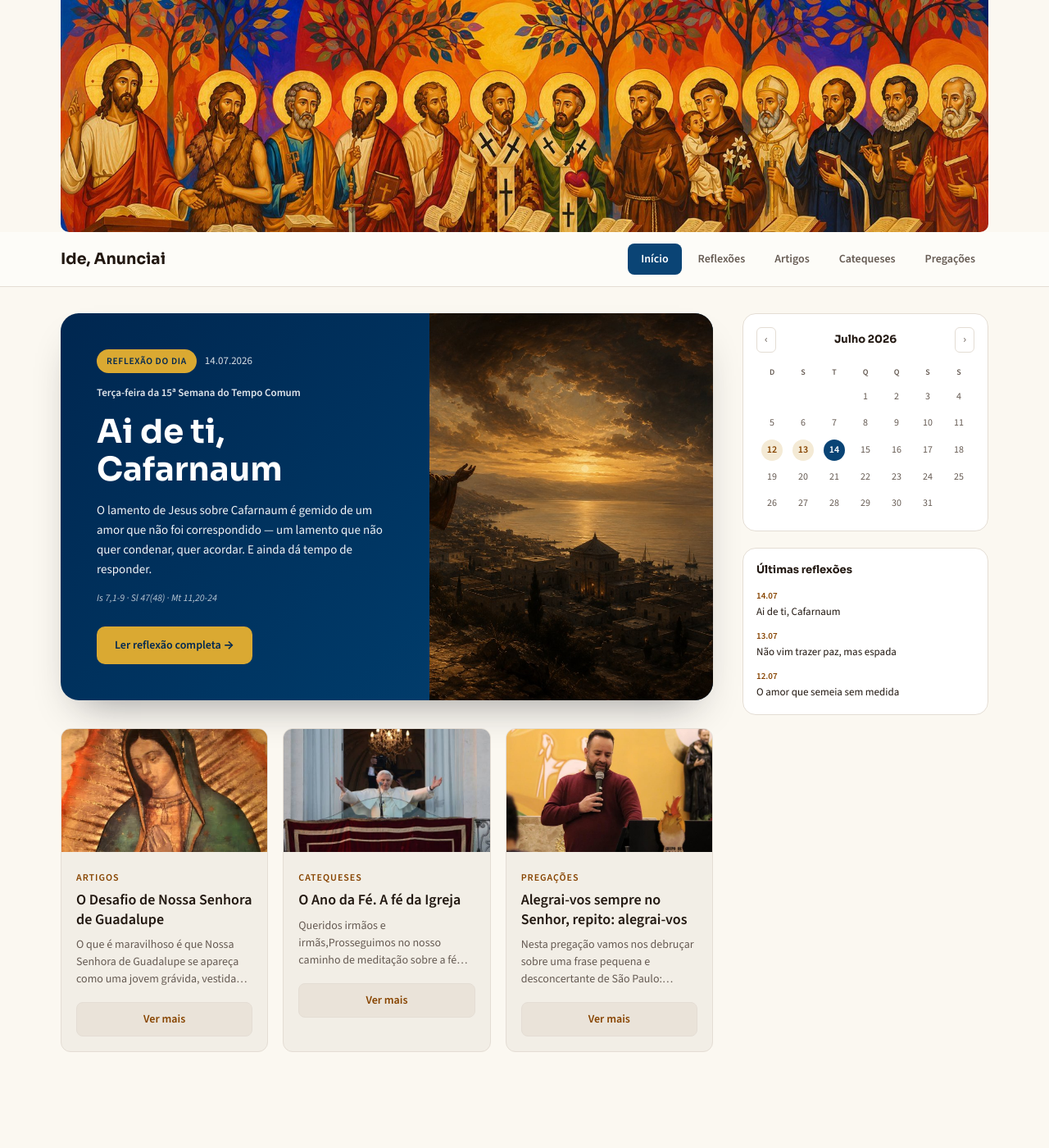
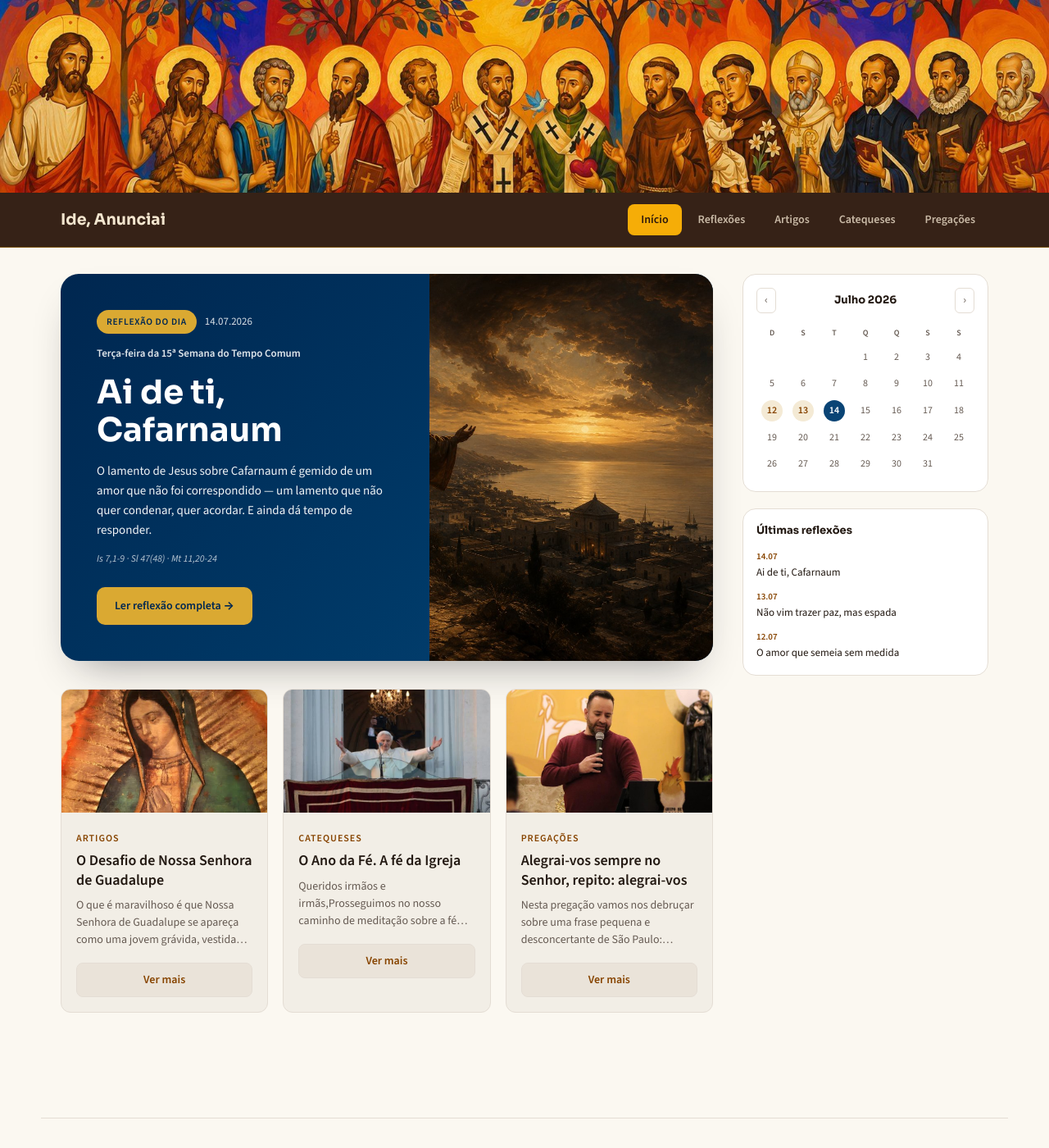
Before and after one commit to admariam/liturgiadiaria, a Jekyll site: the page built from index.html, in a window 1280 px wide and 1400 px high. Shown: the whole window at 82% size. Built offline with Jekyll 4.4.1, drawn with Linux system fonts in a browser that asks for light colours.

Commit message:
Banner ponta a ponta e 20% mais baixo; cabecalho escuro com dourado das auréolas

```diff
--- a/assets/css/style.css
+++ b/assets/css/style.css
@@ -42,9 +42,9 @@ a:focus-visible { outline: 2px solid var(--primary); outline-offset: 3px; border
   position: sticky;
   top: 0;
   z-index: 10;
-  background: rgba(253, 252, 249, .92);
+  background: rgba(46, 26, 14, .96);
   backdrop-filter: blur(10px);
-  border-bottom: 1px solid var(--fio);
+  border-bottom: 1px solid rgba(246, 173, 7, .35);
 }
 
 .site-header-inner {
@@ -62,9 +62,10 @@ a:focus-visible { outline: 2px solid var(--primary); outline-offset: 3px; border
   font-family: var(--display);
   font-weight: 700;
   font-size: 19px;
-  color: var(--tinta);
+  color: #f4e6cf;
   white-space: nowrap;
 }
+.site-title:hover { color: #f6ad07; }
 
 .site-nav { display: flex; align-items: center; gap: 4px; }
 
@@ -74,12 +75,13 @@ a:focus-visible { outline: 2px solid var(--primary); outline-offset: 3px; border
   border-radius: 8px;
   font-size: 14px;
   font-weight: 600;
-  color: var(--tinta-suave);
+  color: rgba(244, 230, 207, .78);
+  transition: color .15s ease, background .15s ease;
 }
 
-.site-nav a:hover { color: var(--tinta-suave); background: var(--papel-2); }
-.site-nav a.ativo { background: var(--primary); color: #fff; }
-.site-nav a.ativo:hover { color: #fff; }
+.site-nav a:hover { color: #f6ad07; background: rgba(246, 173, 7, .10); }
+.site-nav a.ativo { background: #f6ad07; color: #2e1a0e; }
+.site-nav a.ativo:hover { background: #f6ad07; color: #2e1a0e; }
 
 /* --- layout com coluna lateral --- */
 .pagina {
@@ -485,22 +487,20 @@ table.cal td.hoje a, table.cal td.hoje span { background: var(--primary); color:
 /* ===== Banner do topo ===== */
 .banner-topo {
   display: block;
-  max-width: 1180px;
-  margin: 0 auto;
-  padding: 0 24px;
+  width: 100%;
+  margin: 0;
+  padding: 0;
+  line-height: 0;
+  background: #2e1a0e;
 }
 .banner-topo img {
   display: block;
   width: 100%;
-  height: auto;
-  border-radius: 0 0 10px 10px;
+  height: 235px;
+  object-fit: cover;
+  object-position: center;
+  border-radius: 0;
 }
 @media (max-width: 720px) {
-  .banner-topo { padding: 0; }
-  .banner-topo img {
-    height: 130px;
-    object-fit: cover;
-    object-position: center;
-    border-radius: 0;
-  }
+  .banner-topo img { height: 130px; }
 }
```
